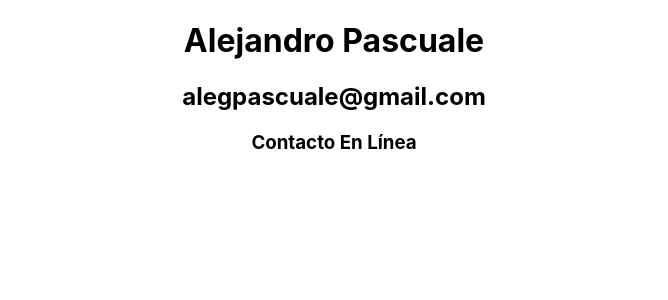
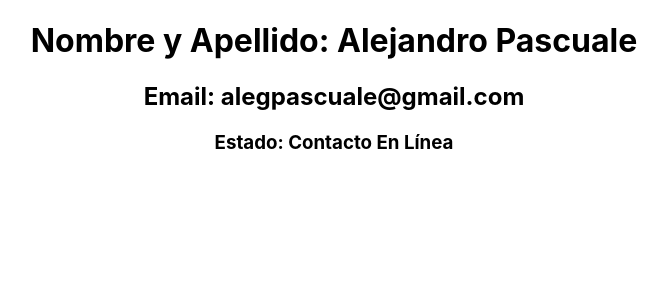
Before and after one commit to alejandropascuale/openBootcamp-1-2-3, a React (Create React App) app: page / in a window 1280 px wide. Shown: the top 300 px of the page, without its empty margins (306-974 px from the left). Built offline with nearby package versions, Linux system fonts and the light colour scheme.

Commit message:
change components A and B to complete task

```diff
--- a/src/App.js
+++ b/src/App.js
@@ -1,10 +1,14 @@
 import './App.css';
 import ComponentA from './components/ComponentA';
+import { Contact } from './models/contact.class';
 
 function App() {
+
+  const defaultUser = new Contact('Alejandro', 'Pascuale', 'alegpascuale@gmail.com', true);
+
   return (
     <div className="App">
-      <ComponentA />
+      <ComponentA contact={ defaultUser } />
     </div>
   );
 }
--- a/src/components/ComponentA.jsx
+++ b/src/components/ComponentA.jsx
@@ -2,13 +2,15 @@ import React from 'react'
 import { Contact } from '../models/contact.class'
 import ComponentB from './ComponentB'
 
-export default function ComponentA() {
-
-    const defaultUser = new Contact('Alejandro', 'Pascuale', 'alegpascuale@gmail.com', true);
+export default function ComponentA({ contact }) {
 
   return (
     <>
-     <ComponentB contact={defaultUser} />
+        <h1>Nombre y Apellido: { contact.firstName+' '+contact.lastName }</h1>
+        <h2>Email: { contact.email }</h2>
+        <h3>
+            Estado: <ComponentB estado={ contact.online } />
+        </h3>
     </>
   )
 }
--- a/src/components/ComponentB.jsx
+++ b/src/components/ComponentB.jsx
@@ -2,12 +2,10 @@ import React from 'react'
 import PropTypes from 'prop-types'
 import { Contact } from '../models/contact.class'
 
-function ComponentB({ contact }) {
+function ComponentB({ estado }) {
   return (
     <>
-        <h1>{ contact.firstName+' '+contact.lastName }</h1>
-        <h2>{ contact.email }</h2>
-        <h3>{ contact.online ? 'Contacto En Línea' : 'Contacto No Disponible' }</h3>
+        <span>{ estado ? 'Contacto En Línea' : 'Contacto No Disponible' }</span>
     </>
   )
 }
```
